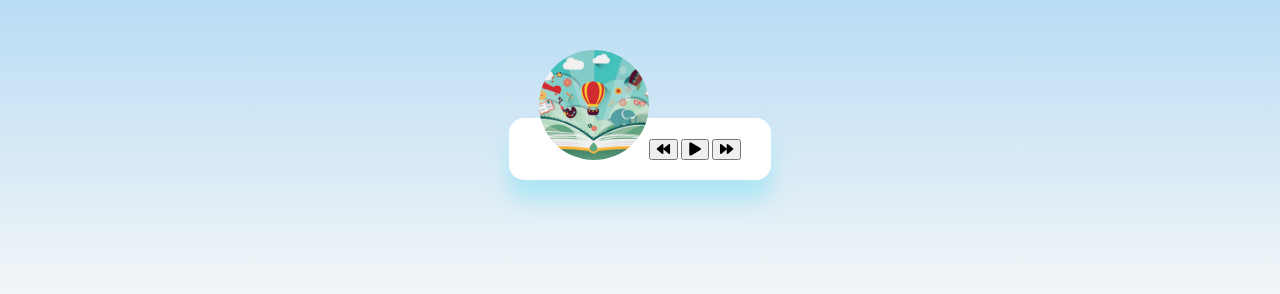
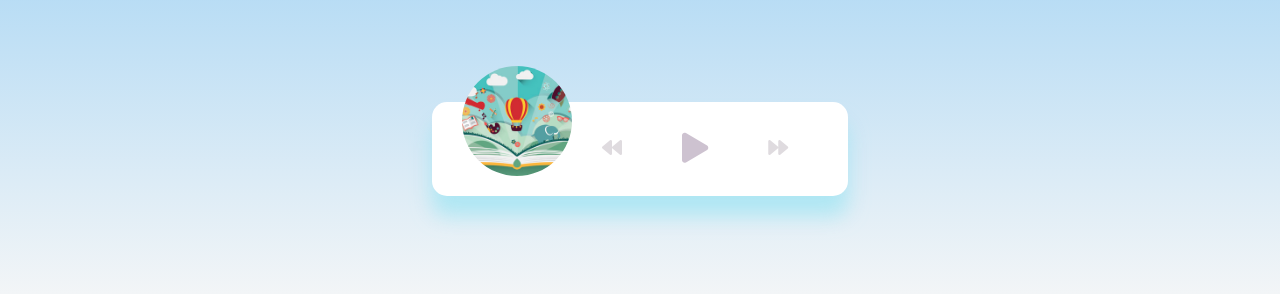
Before and after one commit to asomodi/music_player, a plain HTML site: page index.html in a window 1280 px wide. Shown: the part 292-586 px from the top of the page. Drawn offline with Linux system fonts and the light colour scheme.

Commit message:
style the buttons

```diff
--- a/style.css
+++ b/style.css
@@ -51,3 +51,39 @@ body {
 .music-container.play .img-container img {
   animation-play-state: running;
 }
+
+@keyframes rotate {
+  from {
+    transform: rotate(0deg);
+  }
+
+  to {
+    transform: rotate(360deg);
+  }
+}
+
+.navigation {
+  display: flex;
+  align-items: center;
+  justify-content: center;
+  z-index: 1;
+}
+
+.action-btn {
+  background-color: #fff;
+  border: 0;
+  color: #dfdbdf;
+  font-size: 20px;
+  cursor: pointer;
+  padding: 10px;
+  margin: 0 20px;
+}
+
+.action-btn.action-btn-big {
+  color: #cdc2d0;
+  font-size: 30px;
+}
+
+.action-btn:focus {
+  outline: 0;
+}
```
